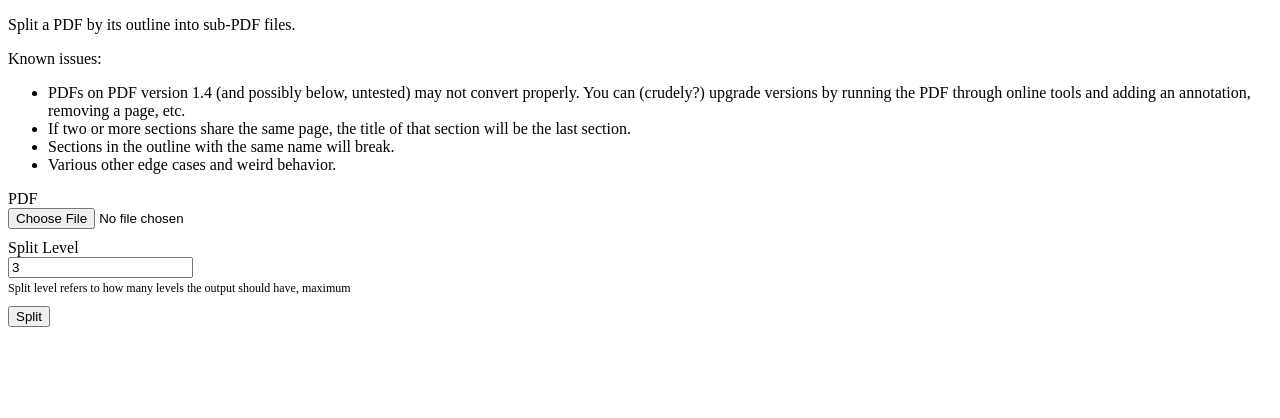
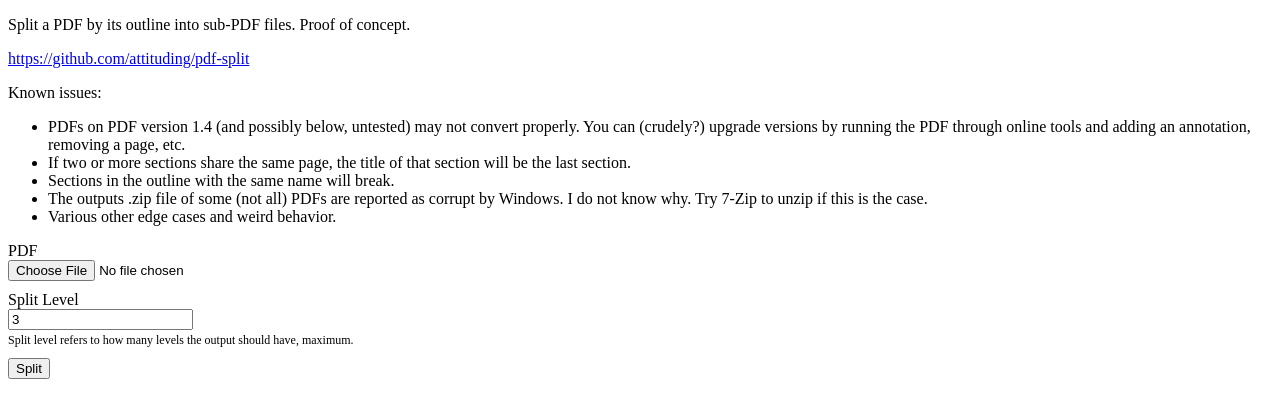
Before and after one commit to evenevan/pdf-split, a website: page src/index.html in a window 1280 px wide. Drawn offline with Linux system fonts and the light colour scheme.

Commit message:
more issues, progress indicators

```diff
--- a/src/index.html
+++ b/src/index.html
@@ -6,7 +6,8 @@
         <title>PDF Split</title>
     </head>
     <body>
-        <p>Split a PDF by its outline into sub-PDF files.</p>
+        <p>Split a PDF by its outline into sub-PDF files. Proof of concept.</p>
+        <a href="https://github.com/attituding/pdf-split">https://github.com/attituding/pdf-split</a>
         <p>Known issues: </p>
         <ul>
             <li
@@ -19,6 +20,7 @@
                 last section.</li
             >
             <li>Sections in the outline with the same name will break.</li>
+            <li>The outputs .zip file of some (not all) PDFs are reported as corrupt by Windows. I do not know why. Try 7-Zip to unzip if this is the case.</li>
             <li>Various other edge cases and weird behavior.</li>
         </ul>
         <div>
@@ -33,7 +35,7 @@
                     <br>
                     <input type="number" id="level" value="3" min="1" required />
                     <br>
-                    <span style="font-size: 12px;">Split level refers to how many levels the output should have, maximum</span>
+                    <span style="font-size: 12px;">Split level refers to how many levels the output should have, maximum.</span>
                 </div>
                 <div>
                     <input type="submit" value="Split" />
--- a/src/index.ts
+++ b/src/index.ts
@@ -37,10 +37,14 @@ formElement.onsubmit = (async (event) => {
 
     outputElement.textContent += 'Processing...';
 
+    outputElement.textContent += ' Loading PDF...';
+    const pdfLibPDF = await PDFDocument.load(await inputFile.arrayBuffer());
+    outputElement.textContent += ' Generating sub-PDF files...';
     const pageSections = await pdfToPageSections(pdfjsPDF, outline, Number(levelElement.value));
-    const pdfLibPDF = await PDFDocument.load(await inputFile.arrayBuffer());
     const splitPDFs = await pageSectionsToPDFTree(pdfLibPDF, pageSections);
     const outputFiles: InputWithSizeMeta[] = [];
+
+    outputElement.textContent += ' Creating zip...';
 
     await savePDFTree(splitPDFs, '', (path, bytes) => {
         outputFiles.push({ name: path, input: bytes });
```
